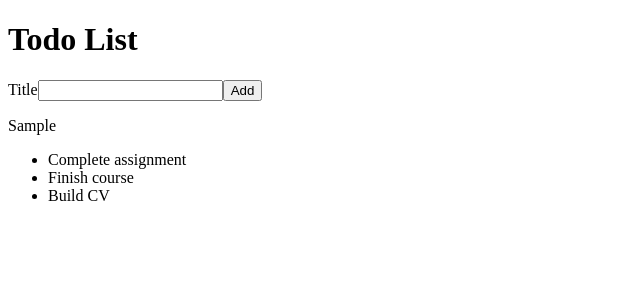
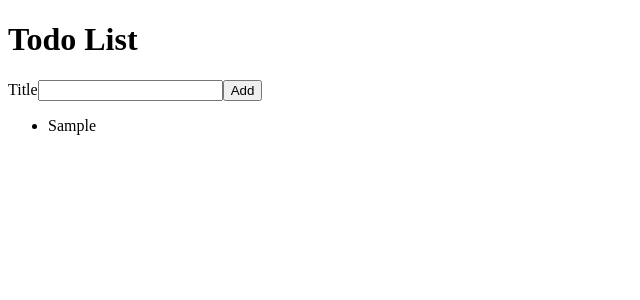
Before and after one commit to daria1911/react-todo, a React (Create React App) app: page / in a window 1280 px wide. Both pictures are taken after typing "Sample" into the empty fields and a click on the button "Add". Shown: the top 300 px of the page, without its empty margins (0-640 px from the left). Built offline with nearby package versions, Linux system fonts and the light colour scheme; the HTML template or start-up script is replaced by a standard one.

Commit message:
lesson_1_4

```diff
--- a/src/AddTodoForm.js
+++ b/src/AddTodoForm.js
@@ -1,19 +1,31 @@
-import React from "react";
+import React, {useState} from "react";
 
-const AddTodoForm = (props) => {
+const AddTodoForm = ({addTodo}) => {
+
+    const [todoTitle, setTodoTitle] = useState("")
 
     const handleAddTodo = (event) => {
         event.preventDefault();
-        let todoTitle = event.target.title.value
-        console.log(event.target.title.value)
-        props.onAddTodo(todoTitle)
-        event.target.title.value = ""
+
+        let newTodoItem = {
+            id: Date.now(),
+            title: todoTitle
+        }
+        addTodo(newTodoItem)
+        setTodoTitle("")
+    }
+
+    const handleTitleChange = (event) => {
+        let newTodoTitle = event.target.value
+        setTodoTitle(newTodoTitle)
     }
 
     return (
         <form onSubmit={handleAddTodo}>
             <label htmlFor="todoTitle">Title</label>
-            <input name="title" type="text" id="todoTitle" />
+            <input name="title" type="text" id="todoTitle"
+                   value={todoTitle}
+                   onChange ={handleTitleChange}/>
             <button type="submit">Add</button>
         </form>
     )
--- a/src/App.js
+++ b/src/App.js
@@ -5,14 +5,13 @@ import AddTodoForm from "./AddTodoForm";
 
 function App() {
 
-    const [newTodo, setNewTodo] = useState()
+    const [todoList, setTodoList] = useState([])
 
     return (
       <>
         <h1>Todo List</h1>
-          <AddTodoForm onAddTodo={setNewTodo}/>
-          <p>{newTodo}</p>
-          <TodoList/>
+          <AddTodoForm addTodo = {(newTodo)=> setTodoList([...todoList, newTodo])} />
+          <TodoList todoList={todoList}/>
       </>
   );
 }
--- a/src/TodoList.js
+++ b/src/TodoList.js
@@ -1,21 +1,8 @@
 import React from "react";
 import TodoListItem from "./TodoListItem";
-let todoList = [
-    {
-        id: 1,
-        title: "Complete assignment"
-    },
-    {
-        id: 2,
-        title: "Finish course"
-    },
-    {
-        id: 3,
-        title: "Build CV"
-    }
-]
 
-const TodoList = () => {
+
+const TodoList = ({todoList}) => {
     return (
         <ul>
             {todoList.map( (item) => <TodoListItem key={item.id} todo={item}/>)}
--- a/src/TodoListItem.js
+++ b/src/TodoListItem.js
@@ -1,8 +1,8 @@
 import React from "react";
 
-const TodoListItem = (props) => {
+const TodoListItem = ({todo}) => {
     return (
-        <li>{props.todo.title}</li>
+        <li>{todo.title}</li>
     )
 }
 
```
